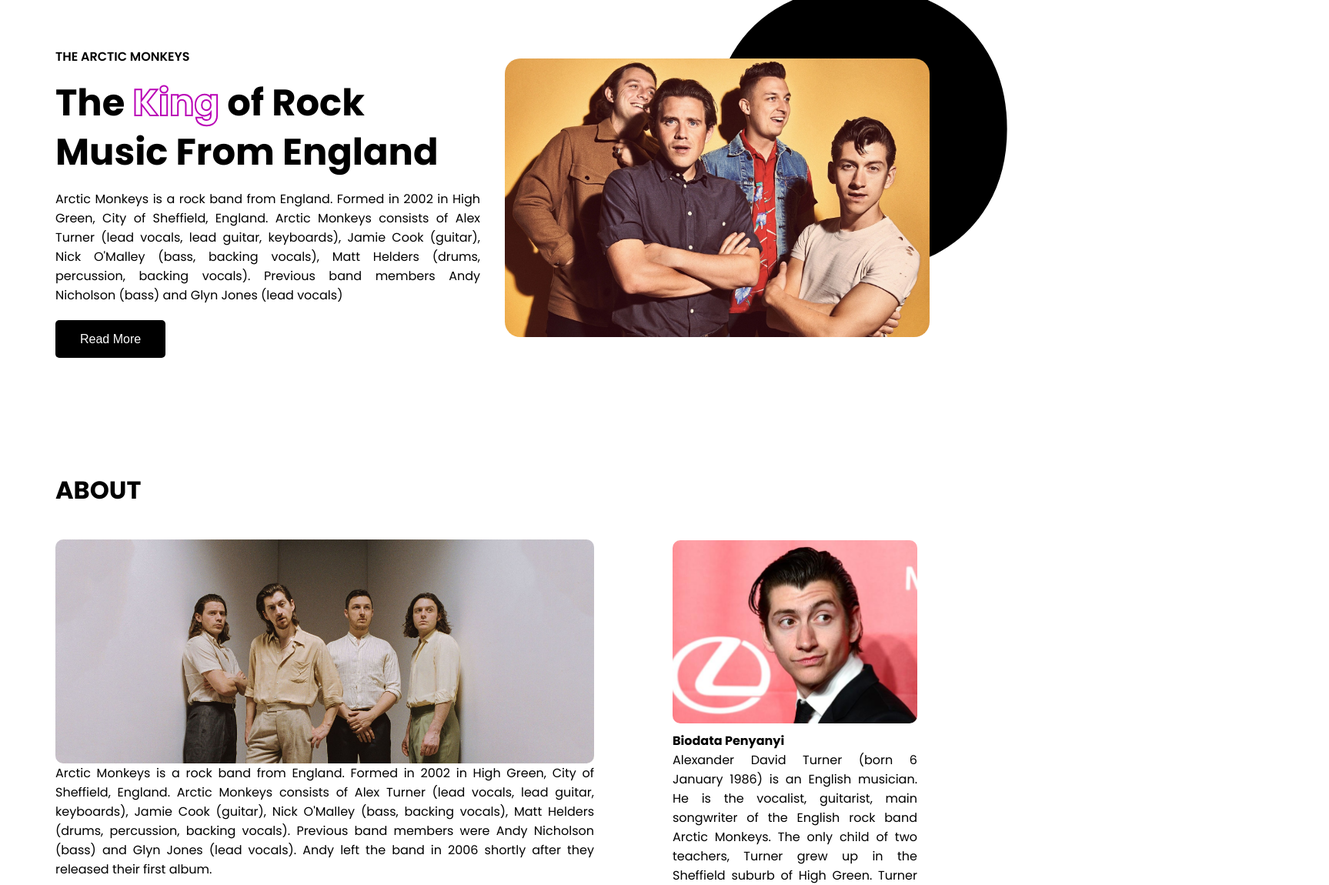
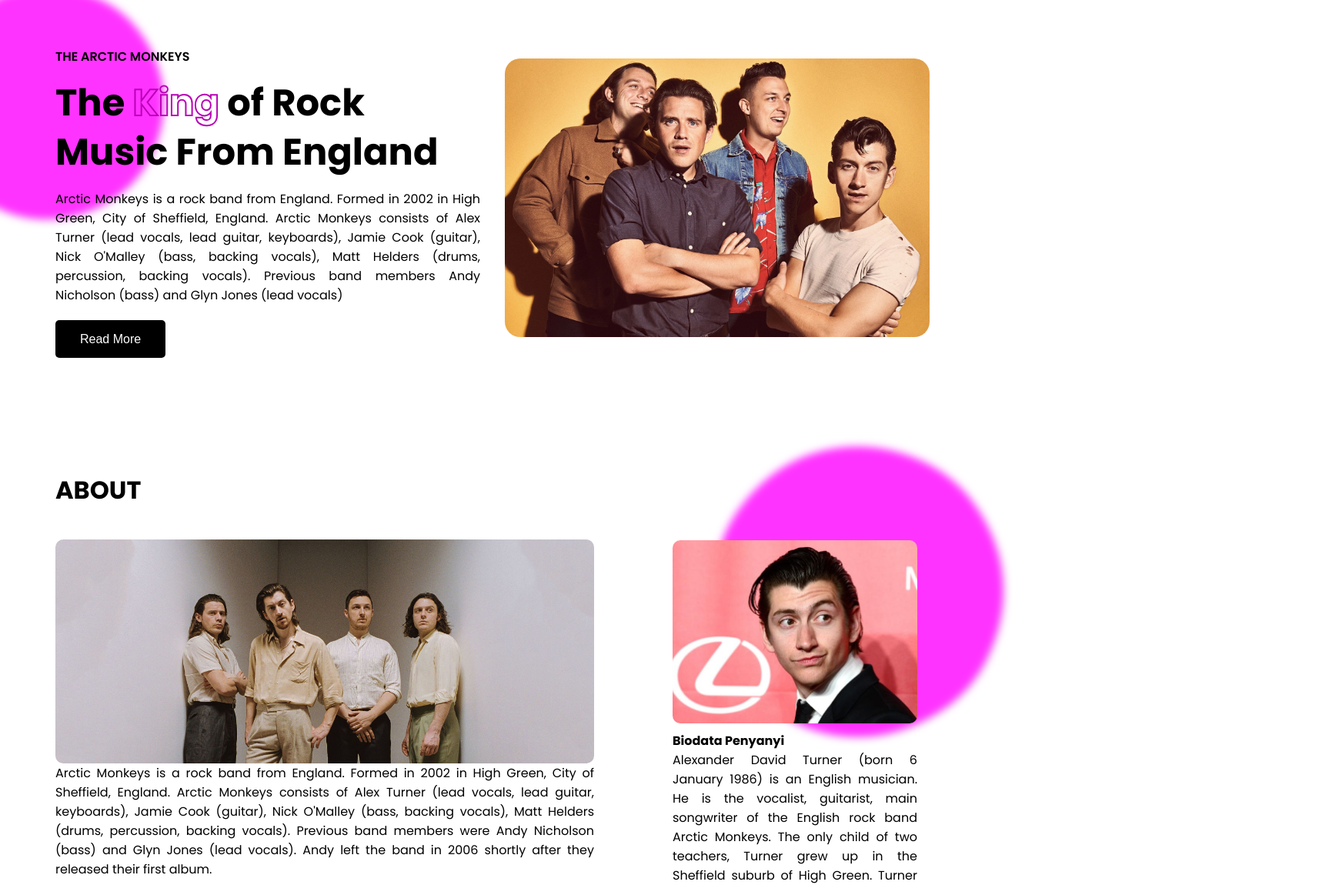
Before and after one commit to Zilzikri/FinalProjectDicoding, a plain HTML site: page index/index.html in a window 1280 px wide. Shown: the part 167-1317 px from the top of the page at 77% size, 1727 px wide, since content can reach past the window. Drawn offline with nearby package versions, Linux system fonts and the light colour scheme.

Commit message:
Update style.css

```diff
--- a/index/style.css
+++ b/index/style.css
@@ -149,17 +149,18 @@
     position: relative;
 }
 
-.content-head .image::before{
-    content: "o";
+.content-head .content h1::before {
+    content: "●"; /* Menggunakan karakter Unicode untuk bulatan */
     position: absolute;
-    top: 0;
-    left: 80%;
-    transform: translateX(-45%);
+    top: 10%;
+    left: 0;
+    transform: translateX(-45%) rotate(0deg); /* Awalnya tidak diputar */
     font-size: 40rem;
     font-weight: 1000;
     line-height: 6rem;
-    color: #000;
-    opacity: 1;
+    color: transparent; /* Warna awalnya transparan */
+    text-shadow: 0 0 10px rgb(185, 0, 182); /* Efek bayangan neon ungu */
+    animation: spin 5s linear infinite, glow 2s ease-in-out infinite alternate; /* Animasi putaran dan cahaya */
     z-index: -100;
 }
 
@@ -218,11 +219,46 @@
     justify-content: center;
 }
 
+.aside .image-aside {
+    position: relative;
+}
+
+.image-aside::before {
+    content: "●"; /* Menggunakan karakter Unicode untuk bulatan */
+    position: absolute;
+    top: 0;
+    left: 80%;
+    transform: translateX(-45%) rotate(0deg); /* Awalnya tidak diputar */
+    font-size: 50rem;
+    font-weight: 1000;
+    line-height: 6rem;
+    color: transparent; /* Warna awalnya transparan */
+    text-shadow: 0 0 10px rgb(185, 0, 182); /* Efek bayangan neon ungu */
+    animation: spin 5s linear infinite, glow 2s ease-in-out infinite alternate; /* Animasi putaran dan cahaya */
+    z-index: -100;
+}
+
 .content-card {
     justify-content: center;
     text-align: center;
     align-items: center;
     margin-bottom: 4rem;
+    position: relative;
+}
+
+.content-card::before{
+    content: "●"; /* Menggunakan karakter Unicode untuk bulatan */
+    position: absolute;
+    top: 0;
+    left: 0;
+    transform: translateX(-45%) rotate(0deg); /* Awalnya tidak diputar */
+    font-size: 40rem;
+    font-weight: 1000;
+    line-height: 6rem;
+    color: transparent; /* Warna awalnya transparan */
+    text-shadow: 0 0 10px rgb(185, 0, 182); /* Efek bayangan neon ungu */
+    animation: spin 5s linear infinite, glow 2s ease-in-out infinite alternate; /* Animasi putaran dan cahaya */
+    z-index: -100;
 }
 
 .card {
@@ -316,6 +352,16 @@
     text-align: center;
 }
 
+@keyframes spin {
+    100% { transform: translateX(-45%) rotate(360deg); } /* Bulatan berputar satu putaran dalam 5 detik */
+}
+
+@keyframes glow {
+    0% { text-shadow: 0 0 10px rgba(255,0,255,0.8); }
+    50% { text-shadow: 0 0 20px rgba(255,0,255,0.8); } /* Efek cahaya puncak di tengah animasi */
+    100% { text-shadow: 0 0 10px rgba(255,0,255,0.8); }
+}
+
 
 @media (width < 900px){
     .nav-links{
```
